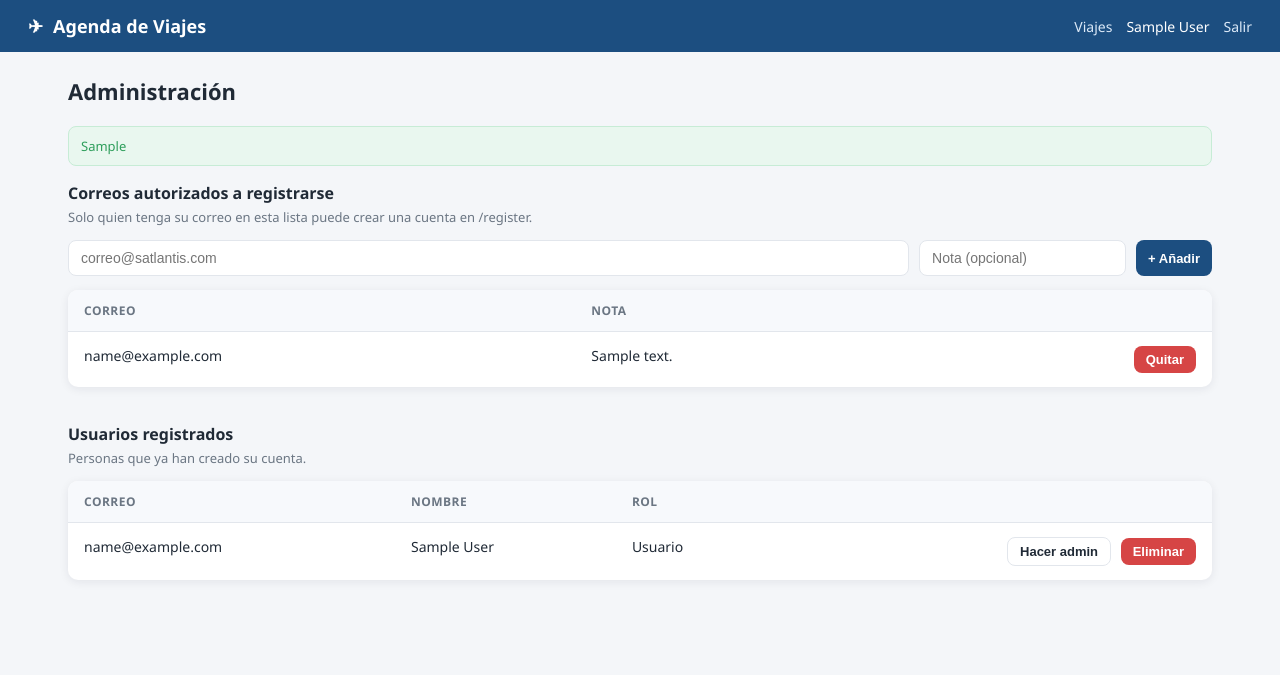
After one commit to diegohernaniii/agenda-viajes, a FastAPI app: template backend/templates/admin.html in a window 1280 px wide. The commit adds this page. Shown: the top 675 px of the page. Run offline with FastAPI, Linux system fonts and the light colour scheme; the template is opened without the code that fills it: most values are stand-ins (such as "Sample title", 1, 10 or a date in 2020).

Commit message:
Añadir panel de administración, portada de empresa y roles de admin

```diff
--- a/backend/main.py
+++ b/backend/main.py
@@ -11,13 +11,14 @@ from sqlalchemy.orm import Session
 from starlette.middleware.sessions import SessionMiddleware
 
 from auth import authenticate_user, get_current_user, hash_password, is_email_allowed, normalize_email
-from database import Base, SessionLocal, engine, get_db
-from models import Traveler, Trip, User
+from database import Base, SessionLocal, engine, get_db, run_migrations
+from models import AllowedEmail, Traveler, Trip, User
 from schemas import TripIn, TripOut
 
 BASE_DIR = Path(__file__).resolve().parent
 
 Base.metadata.create_all(bind=engine)
+run_migrations()
 
 SECRET_KEY = os.environ.get("AGENDA_SECRET_KEY")
 if not SECRET_KEY:
@@ -38,12 +39,18 @@ def require_login(request: Request, db: Session = Depends(get_db)) -> User:
         raise HTTPException(status_code=status.HTTP_401_UNAUTHORIZED, detail="No autenticado")
 
 
+def require_admin(user: User = Depends(require_login)) -> User:
+    if not user.is_admin:
+        raise HTTPException(status_code=status.HTTP_403_FORBIDDEN, detail="Solo administradores")
+    return user
+
+
 # ---------- Páginas ----------
 
 @app.get("/login", response_class=HTMLResponse)
 def login_page(request: Request):
     if request.session.get("user_id"):
-        return RedirectResponse("/", status_code=302)
+        return RedirectResponse("/dashboard", status_code=302)
     return templates.TemplateResponse("login.html", {"request": request, "error": None})
 
 
@@ -62,7 +69,8 @@ def login_submit(request: Request, email: str = Form(""), password: str = Form("
         )
     request.session["user_id"] = user.id
     request.session["full_name"] = user.full_name
-    return RedirectResponse("/", status_code=302)
+    request.session["is_admin"] = user.is_admin
+    return RedirectResponse("/dashboard", status_code=302)
 
 
 @app.get("/logout")
@@ -74,7 +82,7 @@ def logout(request: Request):
 @app.get("/register", response_class=HTMLResponse)
 def register_page(request: Request):
     if request.session.get("user_id"):
-        return RedirectResponse("/", status_code=302)
+        return RedirectResponse("/dashboard", status_code=302)
     return templates.TemplateResponse("register.html", {"request": request, "error": None})
 
 
@@ -120,17 +128,30 @@ def register_submit(
 
         request.session["user_id"] = user.id
         request.session["full_name"] = user.full_name
-        return RedirectResponse("/", status_code=302)
+        request.session["is_admin"] = user.is_admin
+        return RedirectResponse("/dashboard", status_code=302)
     finally:
         db.close()
 
 
 @app.get("/", response_class=HTMLResponse)
-def index(request: Request):
+def landing(request: Request):
+    if request.session.get("user_id"):
+        return RedirectResponse("/dashboard", status_code=302)
+    return templates.TemplateResponse("landing.html", {"request": request})
+
+
+@app.get("/dashboard", response_class=HTMLResponse)
+def dashboard(request: Request):
     if not request.session.get("user_id"):
         return RedirectResponse("/login", status_code=302)
     return templates.TemplateResponse(
-        "index.html", {"request": request, "full_name": request.session.get("full_name", "")}
+        "index.html",
+        {
+            "request": request,
+            "full_name": request.session.get("full_name", ""),
+            "is_admin": request.session.get("is_admin", False),
+        },
     )
 
 
@@ -203,8 +224,93 @@ def delete_trip(trip_id: int, db: Session = Depends(get_db), user: User = Depend
     return JSONResponse(content=None, status_code=204)
 
 
+# ---------- Administración ----------
+
+@app.get("/admin", response_class=HTMLResponse)
+def admin_page(
+    request: Request, db: Session = Depends(get_db), admin: User = Depends(require_admin)
+):
+    allowed_emails = db.query(AllowedEmail).order_by(AllowedEmail.email).all()
+    users = db.query(User).order_by(User.email).all()
+    return templates.TemplateResponse(
+        "admin.html",
+        {
+            "request": request,
+            "full_name": request.session.get("full_name", ""),
+            "allowed_emails": allowed_emails,
+            "users": users,
+            "current_user_id": admin.id,
+            "error": request.query_params.get("error"),
+            "ok": request.query_params.get("ok"),
+        },
+    )
+
+
+@app.post("/admin/allowed-emails/add")
+def admin_add_allowed_email(
+    email: str = Form(""),
+    note: str = Form(""),
+    db: Session = Depends(get_db),
+    admin: User = Depends(require_admin),
+):
+    email_norm = normalize_email(email)
+    if not email_norm:
+        return RedirectResponse("/admin?error=Correo+vacío", status_code=302)
+    if db.query(AllowedEmail).filter(AllowedEmail.email == email_norm).first():
+        return RedirectResponse("/admin?error=Ese+correo+ya+estaba+en+la+lista", status_code=302)
+    db.add(AllowedEmail(email=email_norm, note=note.strip()))
+    db.commit()
+    return RedirectResponse("/admin?ok=Correo+añadido", status_code=302)
+
+
+@app.post("/admin/allowed-emails/{allowed_id}/delete")
+def admin_delete_allowed_email(
+    allowed_id: int, db: Session = Depends(get_db), admin: User = Depends(require_admin)
+):
+    allowed = db.query(AllowedEmail).filter(AllowedEmail.id == allowed_id).first()
+    if allowed:
+        db.delete(allowed)
+        db.commit()
+    return RedirectResponse("/admin?ok=Correo+eliminado", status_code=302)
+
+
+@app.post("/admin/users/{user_id}/delete")
+def admin_delete_user(
+    user_id: int, db: Session = Depends(get_db), admin: User = Depends(require_admin)
+):
+    if user_id == admin.id:
+        return RedirectResponse("/admin?error=No+puedes+eliminar+tu+propia+cuenta", status_code=302)
+    target = db.query(User).filter(User.id == user_id).first()
+    if target:
+        db.delete(target)
+        db.commit()
+    return RedirectResponse("/admin?ok=Usuario+eliminado", status_code=302)
+
+
+@app.post("/admin/users/{user_id}/toggle-admin")
+def admin_toggle_admin(
+    user_id: int, db: Session = Depends(get_db), admin: User = Depends(require_admin)
+):
+    target = db.query(User).filter(User.id == user_id).first()
+    if not target:
+        return RedirectResponse("/admin?error=Usuario+no+encontrado", status_code=302)
+    if target.id == admin.id and target.is_admin:
+        remaining_admins = db.query(User).filter(User.is_admin.is_(True), User.id != admin.id).count()
+        if remaining_admins == 0:
+            return RedirectResponse(
+                "/admin?error=No+puedes+quitarte+el+rol+de+administrador+siendo+el+único",
+                status_code=302,
+            )
+    target.is_admin = not target.is_admin
+    db.commit()
+    return RedirectResponse("/admin?ok=Actualizado", status_code=302)
+
+
 @app.exception_handler(HTTPException)
 async def auth_redirect_handler(request: Request, exc: HTTPException):
-    if exc.status_code == 401 and not request.url.path.startswith("/api/"):
-        return RedirectResponse("/login", status_code=302)
+    if not request.url.path.startswith("/api/"):
+        if exc.status_code == 401:
+            return RedirectResponse("/login", status_code=302)
+        if exc.status_code == 403:
+            return RedirectResponse("/dashboard", status_code=302)
     return JSONResponse(status_code=exc.status_code, content={"detail": exc.detail})
--- a/backend/models.py
+++ b/backend/models.py
@@ -1,6 +1,6 @@
 from datetime import datetime
 
-from sqlalchemy import Column, Date, DateTime, ForeignKey, Integer, String
+from sqlalchemy import Boolean, Column, Date, DateTime, ForeignKey, Integer, String
 from sqlalchemy.orm import relationship
 
 from database import Base
@@ -13,6 +13,7 @@ class User(Base):
     email = Column(String(150), unique=True, nullable=False, index=True)
     full_name = Column(String(150), nullable=False, default="")
     hashed_password = Column(String(255), nullable=False)
+    is_admin = Column(Boolean, nullable=False, default=False)
     created_at = Column(DateTime, default=datetime.utcnow)
 
 
--- a/backend/static/css/style.css
+++ b/backend/static/css/style.css
@@ -143,6 +192,37 @@ body {
   border-radius: var(--radius);
   box-shadow: var(--shadow);
   overflow: hidden;
+}
+
+.page-title { font-size: 22px; margin: 0 0 20px; }
+
+.admin-section { margin-bottom: 36px; }
+.admin-section h2 { font-size: 16px; margin: 0 0 4px; }
+.section-hint { color: var(--text-muted); font-size: 13px; margin: 0 0 14px; }
+
+.inline-form {
+  display: flex;
+  gap: 10px;
+  margin-bottom: 14px;
+  flex-wrap: wrap;
+}
+.inline-form input {
+  padding: 9px 12px;
+  border: 1px solid var(--border);
+  border-radius: 8px;
+  font-size: 14px;
+}
+.inline-form input[name="email"] { min-width: 240px; flex: 1; }
+.inline-form input[name="note"] { min-width: 160px; }
+
+.alert-ok {
+  background: #e9f7ef;
+  color: var(--success);
+  border: 1px solid #c7ecd6;
+  padding: 10px 12px;
+  border-radius: 8px;
+  font-size: 13px;
+  margin-bottom: 16px;
 }
 
 table { width: 100%; border-collapse: collapse; font-size: 14px; }
--- /dev/null
+++ b/backend/templates/admin.html
@@ -0,0 +1,96 @@
+<!DOCTYPE html>
+<html lang="es">
+<head>
+<meta charset="UTF-8">
+<meta name="viewport" content="width=device-width, initial-scale=1.0">
+<title>Administración · Agenda de Viajes</title>
+<link rel="stylesheet" href="/static/css/style.css">
+</head>
+<body>
+  <header class="topbar">
+    <div class="topbar-brand"><span>&#9992;</span> Agenda de Viajes</div>
+    <div class="topbar-user">
+      <a href="/dashboard">Viajes</a>
+      <span>{{ full_name }}</span>
+      <a href="/logout">Salir</a>
+    </div>
+  </header>
+
+  <main class="container">
+    <h1 class="page-title">Administración</h1>
+
+    {% if error %}<div class="alert-error">{{ error }}</div>{% endif %}
+    {% if ok %}<div class="alert-ok">{{ ok }}</div>{% endif %}
+
+    <section class="admin-section">
+      <h2>Correos autorizados a registrarse</h2>
+      <p class="section-hint">Solo quien tenga su correo en esta lista puede crear una cuenta en /register.</p>
+
+      <form method="post" action="/admin/allowed-emails/add" class="inline-form">
+        <input type="email" name="email" placeholder="correo@satlantis.com" required>
+        <input type="text" name="note" placeholder="Nota (opcional)">
+        <button type="submit" class="btn btn-primary btn-sm">+ Añadir</button>
+      </form>
+
+      <div class="card">
+        <table>
+          <thead>
+            <tr><th>Correo</th><th>Nota</th><th></th></tr>
+          </thead>
+          <tbody>
+            {% for a in allowed_emails %}
+            <tr>
+              <td>{{ a.email }}</td>
+              <td>{{ a.note or "—" }}</td>
+              <td class="actions-cell">
+                <form method="post" action="/admin/allowed-emails/{{ a.id }}/delete" onsubmit="return confirm('¿Quitar {{ a.email }} de la lista de correos autorizados?');">
+                  <button type="submit" class="btn btn-danger btn-sm">Quitar</button>
+                </form>
+              </td>
+            </tr>
+            {% else %}
+            <tr><td colspan="3" class="empty-state">No hay correos autorizados todavía.</td></tr>
+            {% endfor %}
+          </tbody>
+        </table>
+      </div>
+    </section>
+
+    <section class="admin-section">
+      <h2>Usuarios registrados</h2>
+      <p class="section-hint">Personas que ya han creado su cuenta.</p>
+
+      <div class="card">
+        <table>
+          <thead>
+            <tr><th>Correo</th><th>Nombre</th><th>Rol</th><th></th></tr>
+          </thead>
+          <tbody>
+            {% for u in users %}
+            <tr>
+              <td>{{ u.email }}</td>
+              <td>{{ u.full_name }}</td>
+              <td>{{ "Administrador" if u.is_admin else "Usuario" }}</td>
+              <td class="actions-cell">
+                <form method="post" action="/admin/users/{{ u.id }}/toggle-admin" style="display:inline;">
+                  <button type="submit" class="btn btn-secondary btn-sm">
+                    {{ "Quitar admin" if u.is_admin else "Hacer admin" }}
+                  </button>
+                </form>
+                {% if u.id != current_user_id %}
+                <form method="post" action="/admin/users/{{ u.id }}/delete" style="display:inline;" onsubmit="return confirm('¿Eliminar la cuenta de {{ u.email }}? Podrá volver a registrarse si su correo sigue autorizado.');">
+                  <button type="submit" class="btn btn-danger btn-sm">Eliminar</button>
+                </form>
+                {% endif %}
+              </td>
+            </tr>
+            {% else %}
+            <tr><td colspan="4" class="empty-state">Todavía no se ha registrado nadie.</td></tr>
+            {% endfor %}
+          </tbody>
+        </table>
+      </div>
+    </section>
+  </main>
+</body>
+</html>
--- a/backend/templates/index.html
+++ b/backend/templates/index.html
@@ -11,6 +11,7 @@
     <div class="topbar-brand"><span>&#9992;</span> Agenda de Viajes</div>
     <div class="topbar-user">
       <span class="sync-indicator"><span class="sync-dot"></span> Sincronizado</span>
+      {% if is_admin %}<a href="/admin">Administración</a>{% endif %}
       <span>{{ full_name }}</span>
       <a href="/logout">Salir</a>
     </div>
```
Also changed, not shown: other parts of backend/static/css/style.css (+49 -0 lines), backend/database.py (+11 -1 lines), backend/make_admin.py (added, +43 -0 lines), backend/templates/landing.html (added, +21 -0 lines), backend/static/img/logo.jpg (added).
